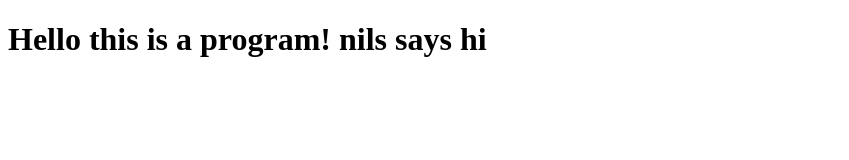
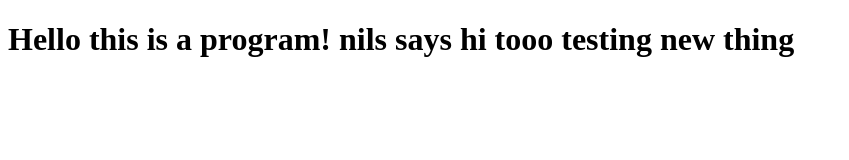
Before and after one commit to emper911/MusicHackathon20200523, a website: page public/index.html in a window 1280 px wide. Shown: the whole page, without its empty margins (0-849 px from the left). Drawn offline with Linux system fonts and the light colour scheme.

Commit message:
Nils test 2

```diff
--- a/public/index.html
+++ b/public/index.html
@@ -10,7 +10,8 @@
 <body>
     <h1>
         Hello this is a program!
-        nils says hi
+        nils says hi tooo
+        testing new thing
     </h1>
 </body>
 
```
